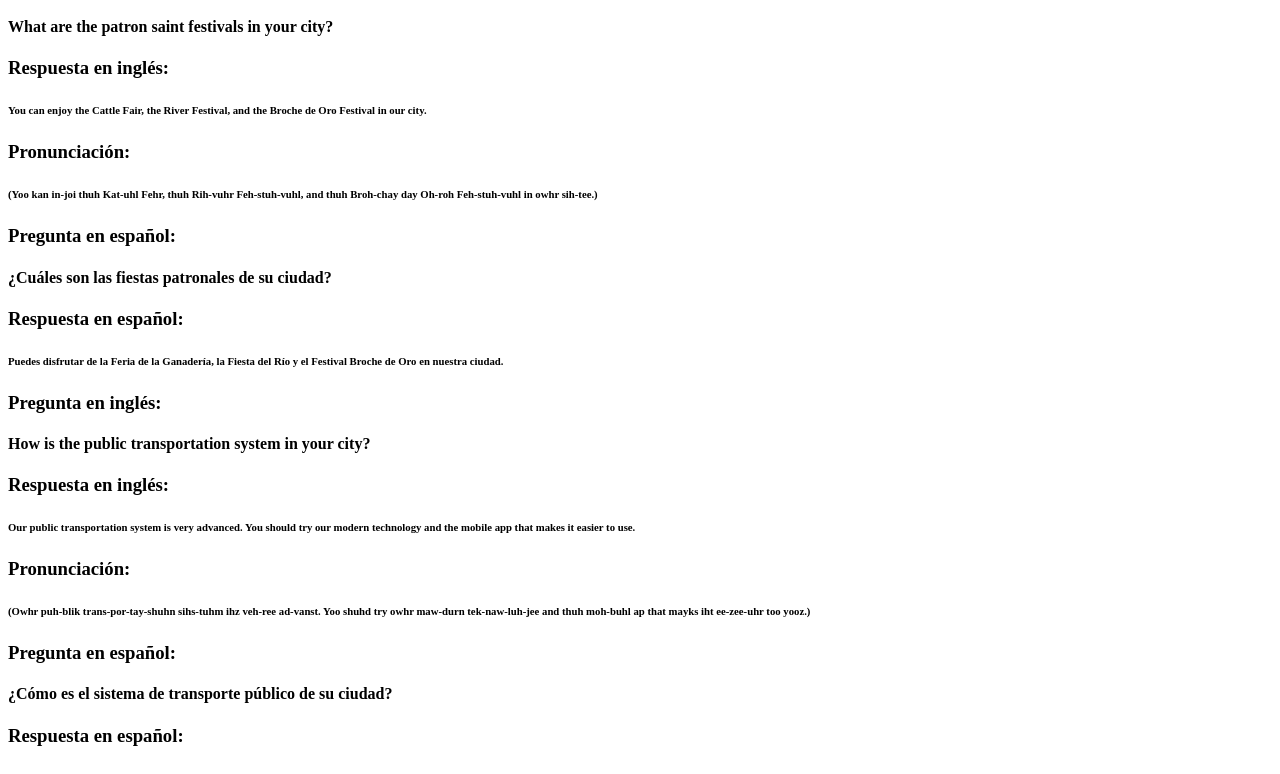
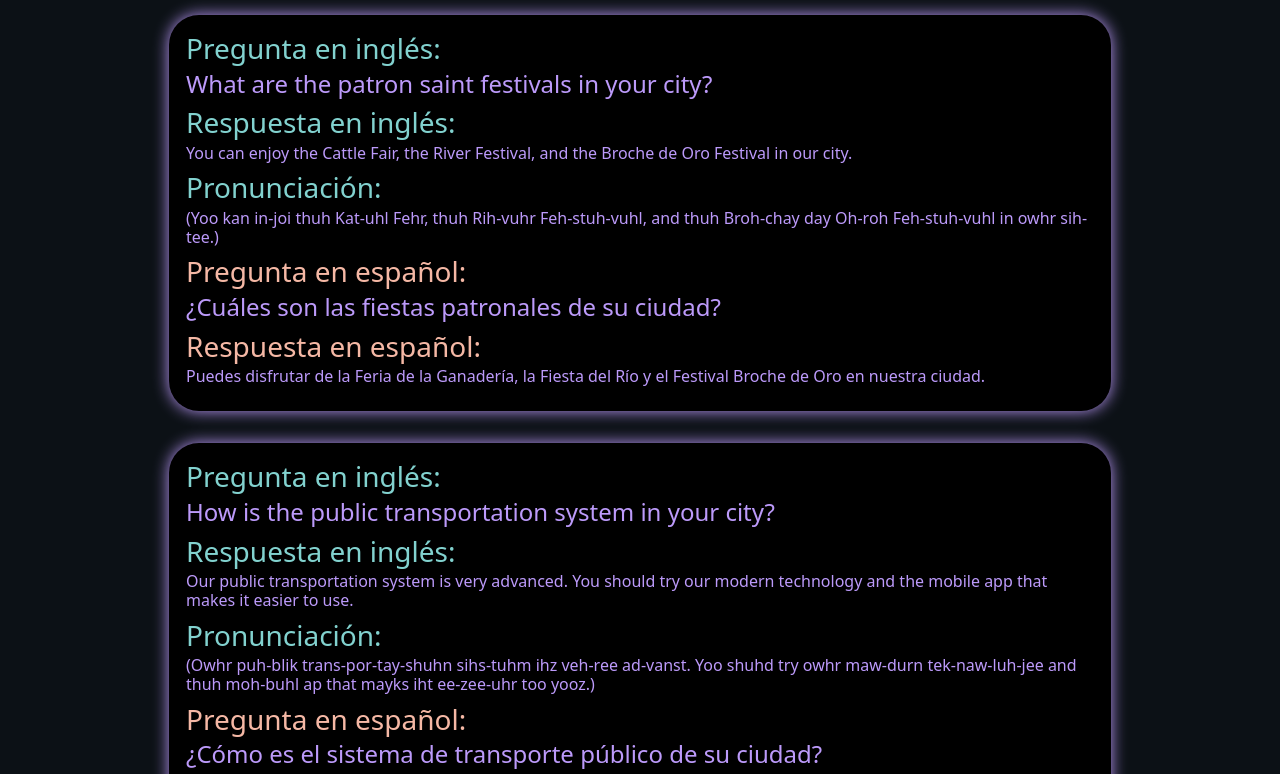
Before and after one commit to JimsimroDev/entrevista-en-ingl-s, a plain HTML site: page index.html in a window 1280 px wide. Shown: the part 105-879 px from the top of the page. Drawn offline with Linux system fonts and the light colour scheme; the site is published under a folder, as on GitHub Pages, so addresses that start at the root find nothing.

```diff
--- a/index.html
+++ b/index.html
@@ -5,16 +5,15 @@
     <meta name="viewport" content="width=device-width, initial-scale=1.0" />
     <title>respuestas</title>
 
-    <link rel="stylesheet" href="/recursos/css/bootstrap.min.css" />
+    <link rel="stylesheet" href="./recursos/css/bootstrap.min.css" />
 
-    <link rel="stylesheet" href="/recursos/css/style.css" />
+    <link rel="stylesheet" href="./recursos/css/style.css" />
   </head>
   <body>
     <header>
       <div class="contenedor">
         <h1 class="titulo">
           <span>Entrevista</span> <span>en</span>
-          <span></span>
           <span>Inglés</span>
         </h1>
       </div>
```
